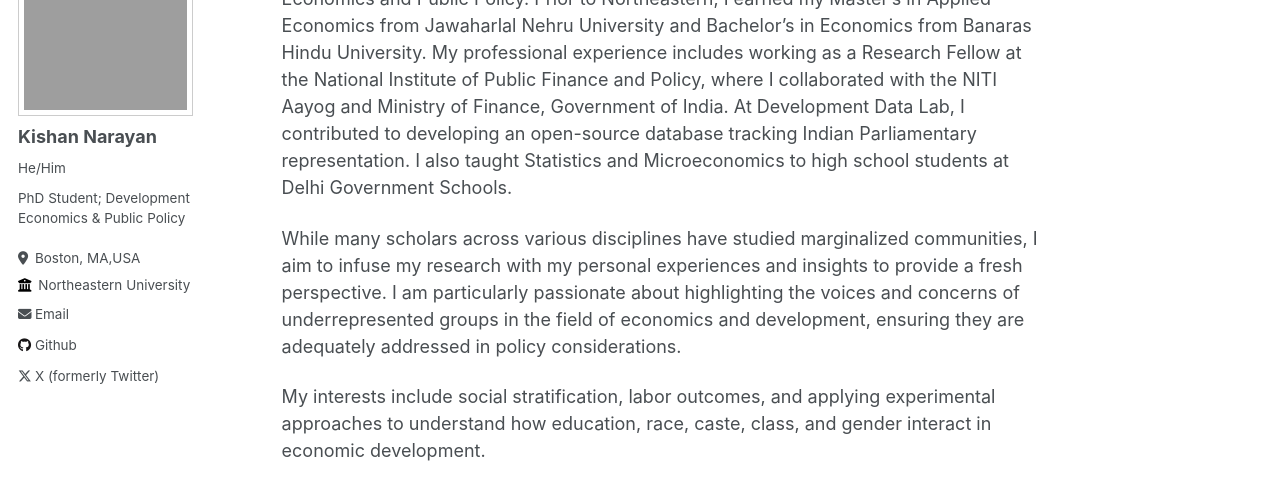
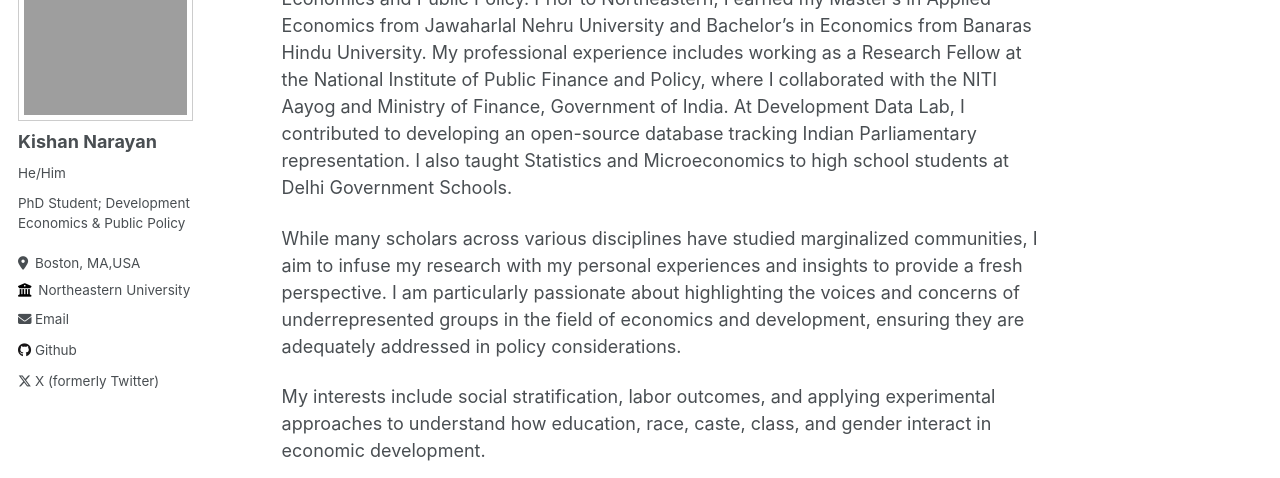
Before and after one commit to narayankishan/narayankishan.github.io, a Jekyll site: the page built from _pages/about.md, in a window 1280 px wide. Shown: the part 190-668 px from the top of the page. Built offline with Jekyll 4.4.1, drawn with Linux system fonts in a browser that asks for light colours.

Commit message:
Update main.scss
fix

```diff
--- a/assets/css/main.scss
+++ b/assets/css/main.scss
@@ -43,7 +43,7 @@
 img.author__avatar {
   border-radius: 0 !important;  /* Square shape */
   width: 200px;                 /* Match  */
-  height: 200px;                /* Keep it square */
+  height: 205px;                /* Keep it square */
   object-fit: cover;            /* Ensures image doesn’t stretch */
   border: 1px solid #ccc;
 }
```
